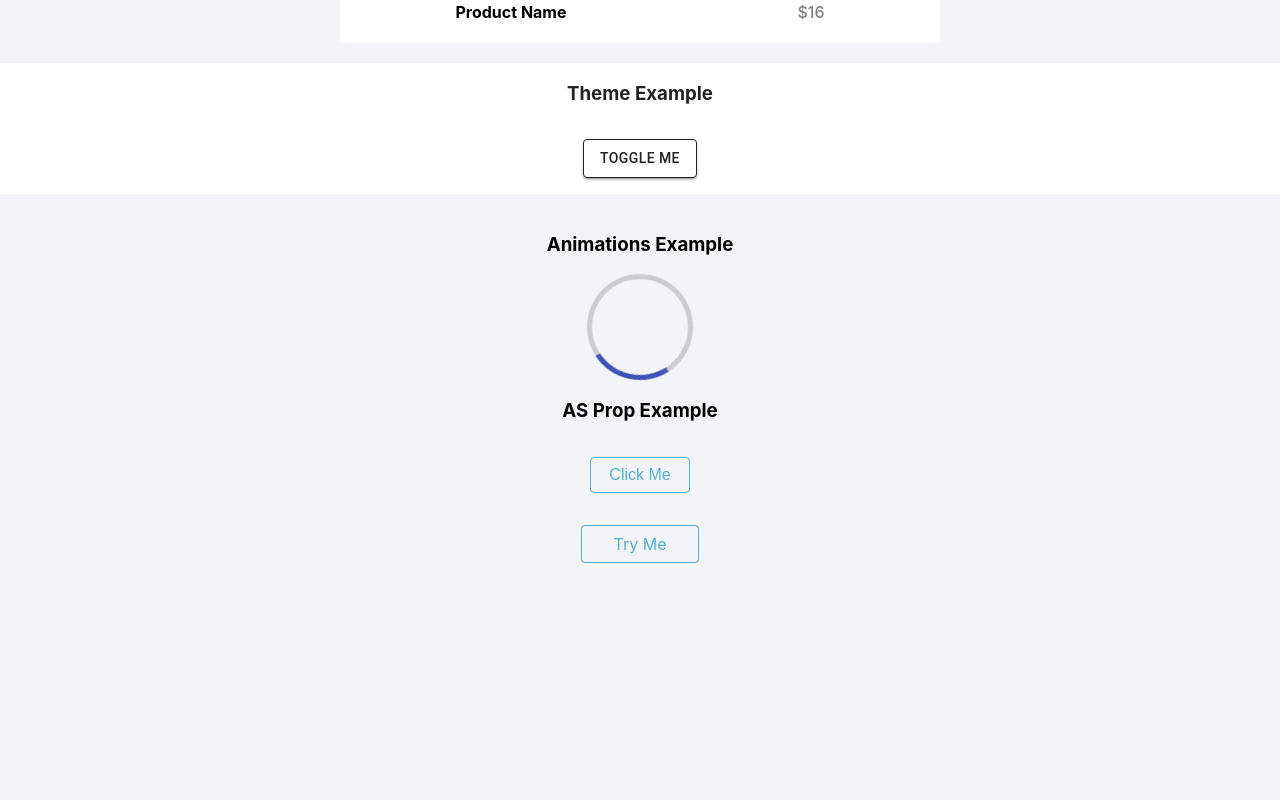
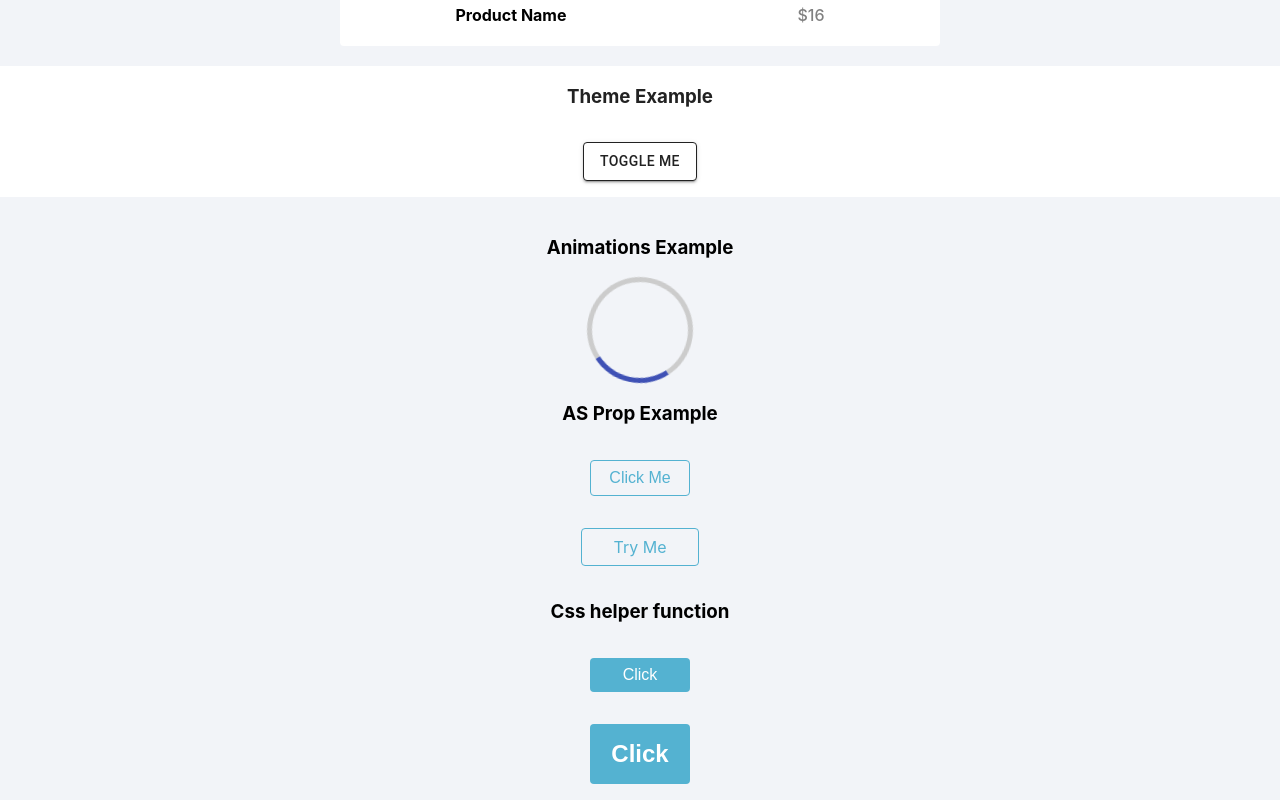
Before and after one commit to Kgaogel09/styled-components, a React (Create React App) app: page / in a window 1280 px wide. Shown: the part 1105-1905 px from the top of the page. Before the commit the page ends 1684 px from the top, so only its background shows below. Built offline with nearby package versions, Linux system fonts and the light colour scheme; the HTML template or start-up script is replaced by a standard one.

Commit message:
css helper function

```diff
--- a/src/App.js
+++ b/src/App.js
@@ -1,4 +1,4 @@
-import styled, { ThemeProvider } from "styled-components";
+import styled, { ThemeProvider } from "styled-components/macro";
 import { BasicTitle } from "./components/BasicTitle";
 import Container from "./components/Container";
 import { HipsterBtn, DefaultBtn } from "./components/DefaultBtn";
@@ -92,6 +92,12 @@ function App() {
           Try Me
         </HipsterBtn>
       </Container>
+
+      <Container>
+        <h3>Css helper function</h3>
+        <DefaultBtn>Click</DefaultBtn>
+        <DefaultBtn large>Click</DefaultBtn>
+      </Container>
     </ThemeProvider>
   );
 }
--- a/src/components/DefaultBtn.js
+++ b/src/components/DefaultBtn.js
@@ -1,4 +1,4 @@
-import styled from "styled-components";
+import styled, { css } from "styled-components";
 
 export const DefaultBtn = styled.button`
   background: rgb(84, 178, 209);
@@ -6,7 +6,6 @@ export const DefaultBtn = styled.button`
   border: none;
   border-radius: 0.25rem;
   cursor: pointer;
-  padding: 0.5rem;
   display: block;
   max-width: 100px;
   width: 100%;
@@ -16,6 +15,18 @@ export const DefaultBtn = styled.button`
     color: rgb(84, 178, 209);
     border: 1px solid rgb(84, 178, 209);
   }
+  ${({ large }) =>
+    large
+      ? css`
+          padding: 1rem;
+          font-size: 1.5rem;
+          font-weight: 700;
+        `
+      : css`
+          padding: 0.5rem;
+          font-size: 1rem;
+          font-weight: 400;
+        `}
 `;
 
 export const HipsterBtn = styled(DefaultBtn)`
```
